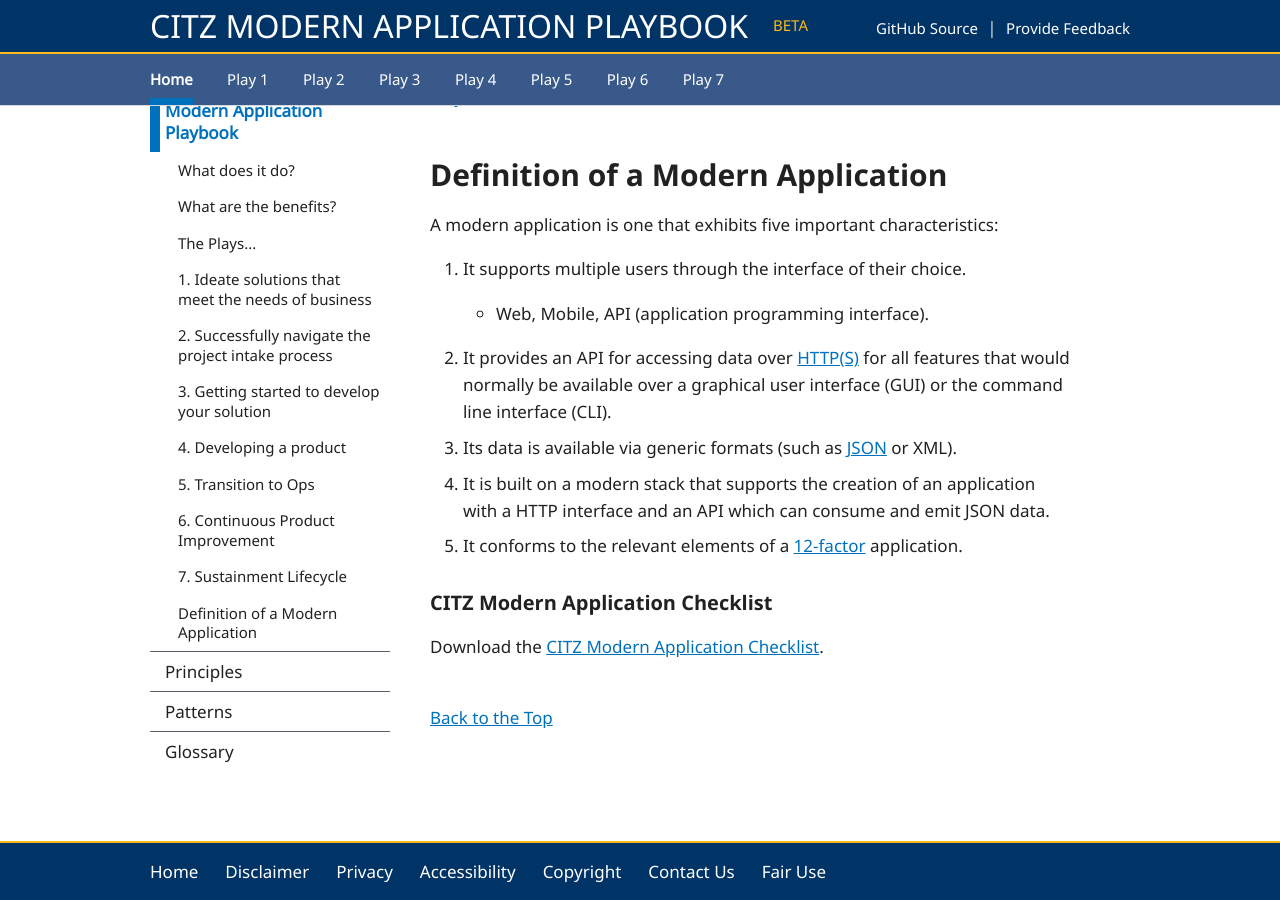
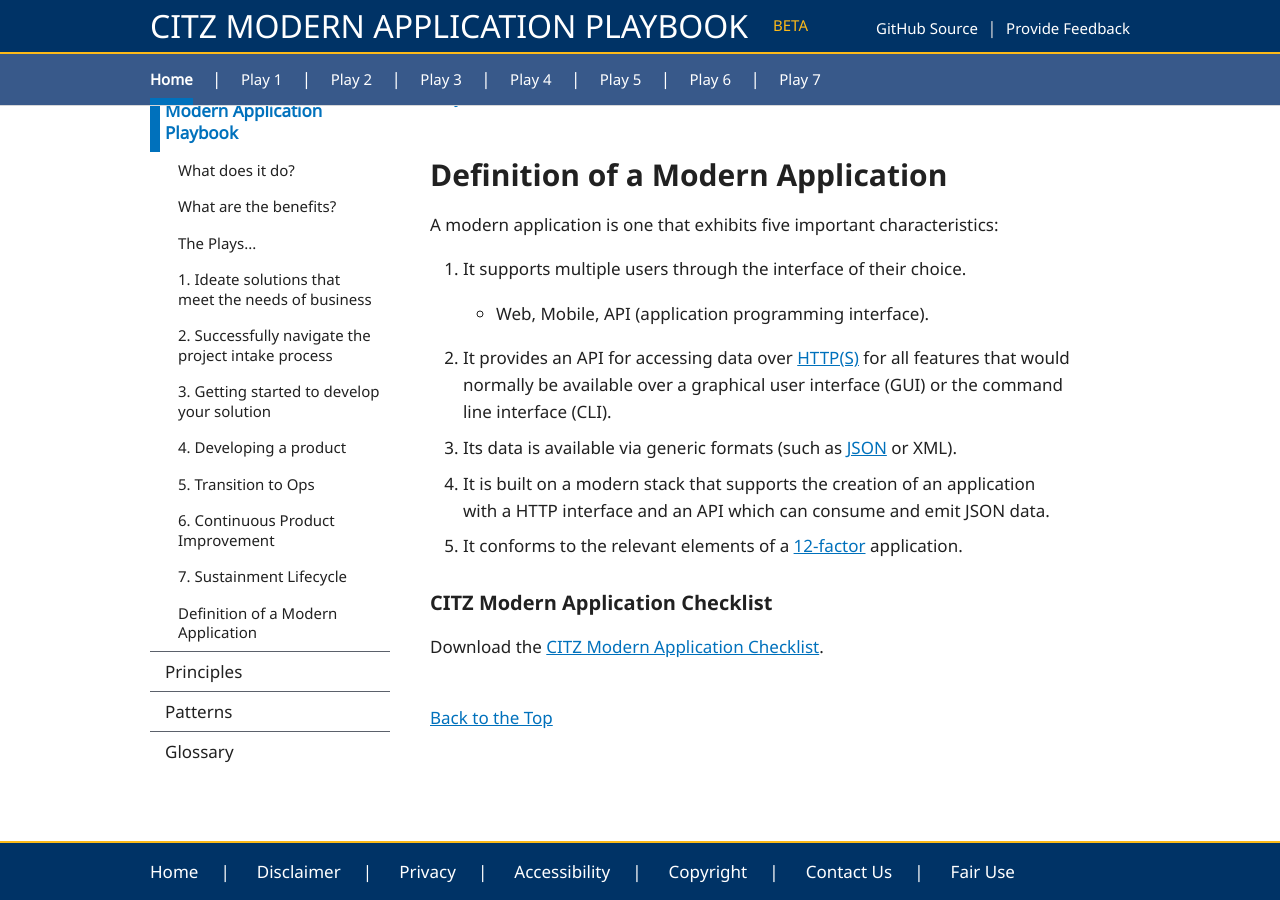
Before and after one commit to HeatherRemacle/exchangelabops, a Jekyll site: the page built from pages/index.md, in a window 1280 px wide and 900 px high, scrolled down 2277 px. Built offline with Jekyll 4.4.1, drawn with Linux system fonts in a browser that asks for light colours.

Commit message:
Update UI

```diff
--- a/_includes/components/footer--slim.html
+++ b/_includes/components/footer--slim.html
@@ -31,7 +31,14 @@
           <li class="bc-width-one-{{ _size }} bc-footer-primary-content">
             <a class="bc-footer-primary-link" target="{% if _link.external %}{{ '_blank' }}{% else %}{{ '_self' }}{% endif %}" href="{% if _link.external == true %}{{ _link.href }}{% else %}{{ _link.href | relative_url }}{% endif %}">
               {{ _link.text }}
+
+
+              {% if forloop.last != true %}
+              <span style="color:white"> &nbsp;&nbsp;&nbsp; |</span>
+              {% endif %}
+
             </a>
+
           </li>
           {% endfor %}
         </ul>
--- a/_includes/components/header.html
+++ b/_includes/components/header.html
@@ -81,6 +81,9 @@
               </a>
             {% endif %}
           </li>
+            {% if forloop.last != true %}
+              <span style="color:white">|</span>
+            {% endif %}
           {% endfor %}
         </ul>
         {% endif %}
--- a/_sass/bcwds/components/_footer.scss
+++ b/_sass/bcwds/components/_footer.scss
@@ -3,6 +3,9 @@
   .bc-unstyled-list {
     display: block;
   }
+
+
+
 
   .bc-footer-primary-link {
     color: $color-base;
--- a/_sass/bcwds/components/_navigation.scss
+++ b/_sass/bcwds/components/_navigation.scss
@@ -124,9 +124,11 @@
 // Primary navigation ------------- //
 
 .bc-nav-primary {
+
   @include bc-sidenav-list;
   margin-top: 1.5rem;
   order: 2;
+
 
   @include media($nav-width) {
     display: inline;
@@ -343,7 +345,6 @@
       display: inline;
       padding-left: 0.5rem;
     }
-
     &:not(:last-child)::after {
       @include media($nav-width) {
         color: $color-gray-lighter;
@@ -351,6 +352,7 @@
         padding-left: 0.5rem;
       }
     }
+
   }
 
   a,
```
